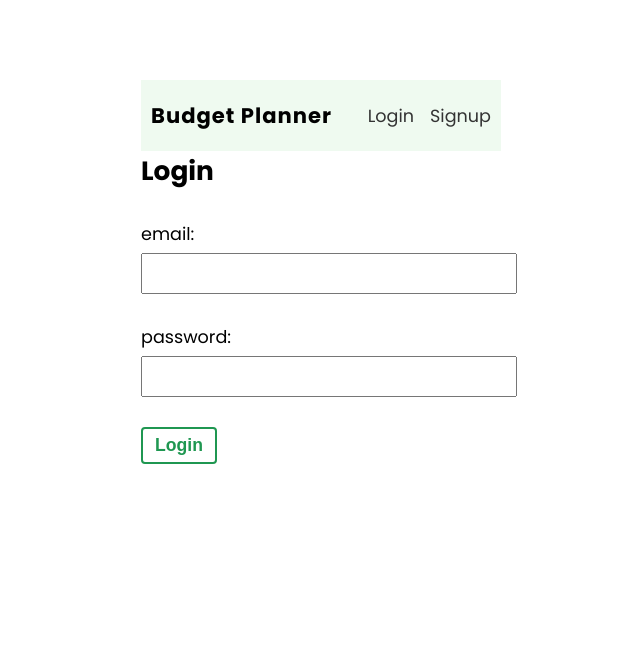
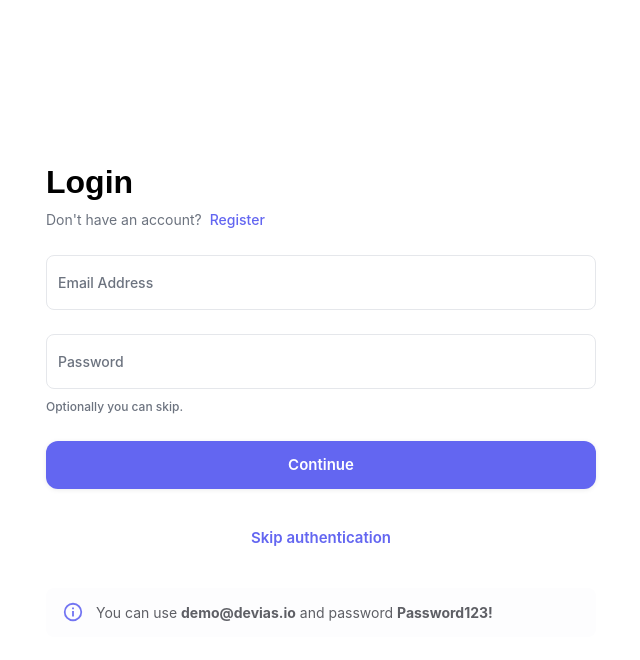
Before and after one commit to matvey1994/budget-planner, a React (Create React App) app: page /login in a window 1280 px wide. Shown: the top 660 px of the page, without its empty margins (319-959 px from the left). Built offline with nearby package versions, Linux system fonts and the light colour scheme; no server answers.

Commit message:
Update login component to use MUI and added additional functionality

```diff
--- a/public/index.html
+++ b/public/index.html
@@ -3,7 +3,7 @@
   <head>
     <meta charset="utf-8" />
     <link rel="icon" href="%PUBLIC_URL%/favicon.ico" />
-    <link href="https://fonts.googleapis.com/css2?family=Montserrat:wght700&display=swap" rel="stylesheet">
+    <link href="https://fonts.googleapis.com/css2?family=Montserrat:wght@700&display=swap" rel="stylesheet">
     <meta name="viewport" content="initial-scale=1, width=device-width" />
     <meta name="theme-color" content="#000000" />
     <meta
--- a/src/App.js
+++ b/src/App.js
@@ -5,7 +5,7 @@ import { createTheme } from './theme'
 
 // pages and components
 import Home from './pages/home/Home'
-import Login from './pages/login/Login'
+import Login from './pages/auth/Login'
 import Signup from './pages/auth/Signup'
 import Page from './pages/404'
 import Navbar from "./components/Navbar";
--- /dev/null
+++ b/src/pages/auth/Login.js
@@ -0,0 +1,221 @@
+import { useLogin } from '../../hooks/useLogin'
+import { useCallback, useState } from 'react';
+import { useFormik } from 'formik';
+import * as Yup from 'yup';
+import {
+  Alert,
+  Box,
+  Button,
+  FormHelperText,
+  Link,
+  Stack,
+  TextField,
+  Typography
+} from '@mui/material';
+
+export default function Login() {
+  const { error, login, isPending } = useLogin()
+
+  // const handleSubmit = (e) => {
+  //   e.preventDefault()
+  //   login(email, password)
+  // }
+
+  const auth = useLogin();
+  const [method, setMethod] = useState('email');
+  const formik = useFormik({
+    initialValues: {
+      email: '',
+      password: '',
+      submit: null
+    },
+    validationSchema: Yup.object({
+      email: Yup
+        .string()
+        .email('Must be a valid email')
+        .max(255)
+        .required('Email is required'),
+      password: Yup
+        .string()
+        .max(255)
+        .required('Password is required')
+    }),
+    onSubmit: async (values, helpers) => {
+      try {
+        await auth.signIn(values.email, values.password);
+      } catch (err) {
+        helpers.setStatus({ success: false });
+        helpers.setErrors({ submit: err.message });
+        helpers.setSubmitting(false);
+      }
+    }
+  });
+
+  const handleMethodChange = useCallback(
+    (event, value) => {
+      setMethod(value);
+    },
+    []
+  );
+
+  const handleSkip = useCallback(
+    () => {
+      auth.skip();
+    },
+    [auth]
+  );
+
+  return (
+    <>
+      <Box
+        sx={{
+          backgroundColor: 'background.paper',
+          alignItems: 'center',
+          display: 'flex',
+          justifyContent: 'center',
+          flexDirection: 'column',
+          minHeight: '100vh'
+        }}
+      >
+        <Box
+          sx={{
+            maxWidth: 550,
+            px: 3,
+            py: '100px',
+            width: '100%',
+          }}
+        >
+          <div>
+            <Stack
+              spacing={1}
+              sx={{ mb: 3 }}
+            >
+              <Typography variant="h4">
+                Login
+              </Typography>
+              <Typography
+                color="text.secondary"
+                variant="body2"
+                component="div"
+                sx={{
+                  display: 'flex',
+                }}
+              >
+              <Box>
+                Don't have an account?
+              </Box>
+              <Link
+                component='' // If you're using react-router-dom, use RouterLink here
+                to="/auth/register"    // Use 'to' prop instead of 'href' for react-router-dom
+                underline="hover"
+                sx={{
+                  ':hover': {
+                    cursor: 'pointer',
+                  },
+                  ml: 1,
+                }}
+                variant="subtitle2"
+              >
+                Register
+              </Link>
+              </Typography>
+            </Stack>
+              <form
+                noValidate
+                onSubmit={formik.handleSubmit}
+              >
+                <Stack spacing={3}>
+                  <TextField
+                    error={!!(formik.touched.email && formik.errors.email)}
+                    fullWidth
+                    helperText={formik.touched.email && formik.errors.email}
+                    label="Email Address"
+                    name="email"
+                    onBlur={formik.handleBlur}
+                    onChange={formik.handleChange}
+                    type="email"
+                    value={formik.values.email}
+                  />
+                  <TextField
+                    error={!!(formik.touched.password && formik.errors.password)}
+                    fullWidth
+                    helperText={formik.touched.password && formik.errors.password}
+                    label="Password"
+                    name="password"
+                    onBlur={formik.handleBlur}
+                    onChange={formik.handleChange}
+                    type="password"
+                    value={formik.values.password}
+                  />
+                </Stack>
+                <FormHelperText sx={{ mt: 1 }}>
+                  Optionally you can skip.
+                </FormHelperText>
+                {formik.errors.submit && (
+                  <Typography
+                    color="error"
+                    sx={{ mt: 3 }}
+                    variant="body2"
+
+                  >
+                    {formik.errors.submit}
+                  </Typography>
+                )}
+                <Button
+                  fullWidth
+                  size="large"
+                  sx={{ mt: 3 }}
+                  type="submit"
+                  variant="contained"
+                >
+                  Continue
+                </Button>
+                <Button
+                  fullWidth
+                  size="large"
+                  sx={{ mt: 3 }}
+                  onClick={handleSkip}
+                >
+                  Skip authentication
+                </Button>
+                <Alert
+                  color="primary"
+                  severity="info"
+                  sx={{ mt: 3 }}
+                >
+                  <div>
+                    You can use <b>demo@devias.io</b> and password <b>Password123!</b>
+                  </div>
+                </Alert>
+              </form>
+          </div>
+        </Box>
+      </Box>
+    </>
+
+
+    // <form onSubmit={handleSubmit} className={styles['login-form']}>
+    //   <Navbar/>
+    //   <h2>Login</h2>
+    //   <label>
+    //     <span>email:</span>
+    //     <input
+    //       type="email"
+    //       onChange={(e) => setEmail(e.target.value)}
+    //       value={email}
+    //     />
+    //   </label>
+    //   <label>
+    //     <span>password:</span>
+    //     <input
+    //       type="password"
+    //       onChange={(e) => setPassword(e.target.value)}
+    //       value={password}
+    //     />
+    //   </label>
+    //   {!isPending && <button className='btn'>Login</button>}
+    //   {isPending && <button className='btn' disabled>Loading</button>}
+    //   {error && <p>{error}</p>}
+    // </form>
+  )
+}
--- a/src/pages/login/Login.js
+++ /dev/null
@@ -1,44 +0,0 @@
-import { useState } from 'react'
-import { useLogin } from '../../hooks/useLogin'
-import Navbar from '../../components/Navbar'
-
-
-// Styles
-import styles from './Login.module.css'
-
-export default function Login() {
-  const [email, setEmail] = useState('')
-  const [password, setPassword] = useState('')
-  const { error, login, isPending } = useLogin()
-
-  const handleSubmit = (e) => {
-    e.preventDefault()
-    login(email, password)
-  }
-
-  return (
-    <form onSubmit={handleSubmit} className={styles['login-form']}>
-      <Navbar/>
-      <h2>Login</h2>
-      <label>
-        <span>email:</span>
-        <input
-          type="email"
-          onChange={(e) => setEmail(e.target.value)}
-          value={email}
-        />
-      </label>
-      <label>
-        <span>password:</span>
-        <input
-          type="password"
-          onChange={(e) => setPassword(e.target.value)}
-          value={password}
-        />
-      </label>
-      {!isPending && <button className='btn'>Login</button>}
-      {isPending && <button className='btn' disabled>Loading</button>}
-      {error && <p>{error}</p>}
-    </form>
-  )
-}
```
Also changed, not shown: src/pages/auth/Login.module.css (renamed from src/pages/login/Login.module.css).
